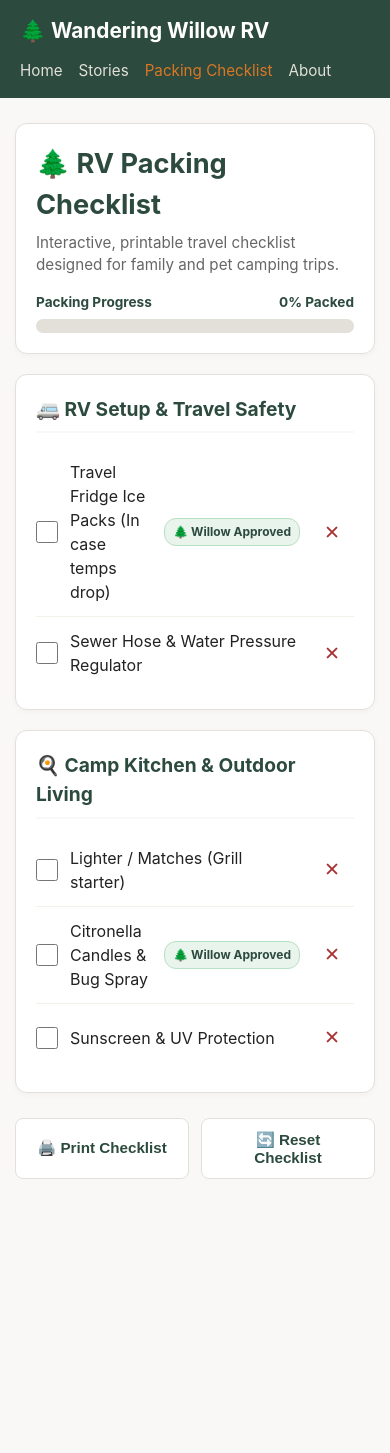
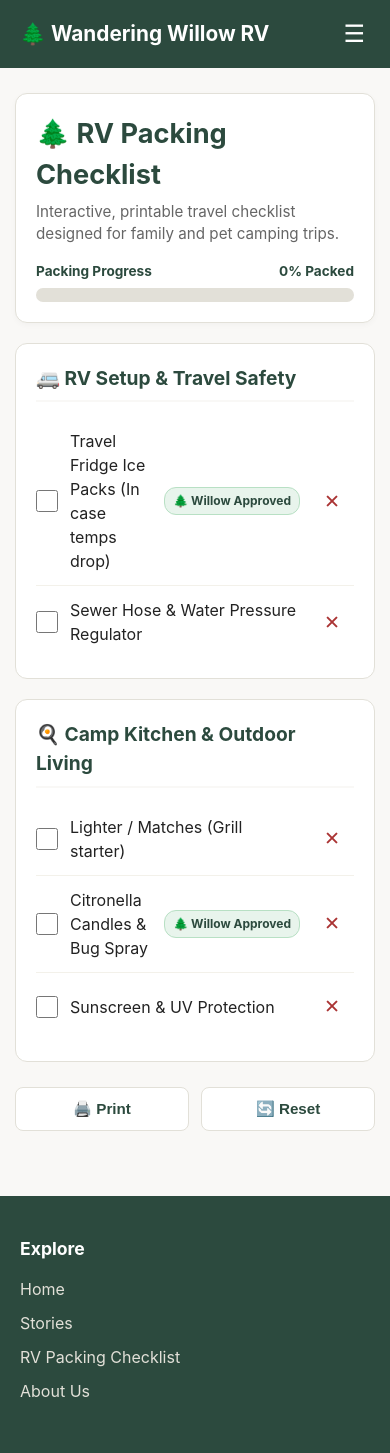
Before and after one commit to taylorj558/wanderingwillowrv, a plain HTML site: page checklist.html in a window 390 px wide. Before the commit the page ends 1204 px from the top, so only its background shows below. Drawn offline with Linux system fonts and the light colour scheme.

Commit message:
Update checklist.html

```diff
--- a/checklist.html
+++ b/checklist.html
@@ -21,6 +21,9 @@
       background-color: var(--bg-cream);
       color: var(--text-dark);
       line-height: 1.5;
+      display: flex;
+      flex-direction: column;
+      min-height: 100vh;
     }
 
     /* Site Navigation Header */
@@ -37,7 +40,6 @@
       justify-content: space-between;
       align-items: center;
       flex-wrap: wrap;
-      gap: 12px;
     }
 
     .brand-logo {
@@ -48,6 +50,17 @@
       display: flex;
       align-items: center;
       gap: 8px;
+    }
+
+    /* Mobile Nav Toggle */
+    .menu-toggle {
+      display: none;
+      background: none;
+      border: none;
+      color: white;
+      font-size: 1.5rem;
+      cursor: pointer;
+      padding: 5px;
     }
 
     .nav-links {
@@ -66,11 +79,28 @@
       color: var(--accent-amber);
     }
 
+    @media (max-width: 600px) {
+      .menu-toggle {
+        display: block;
+      }
+      .nav-links {
+        display: none;
+        width: 100%;
+        flex-direction: column;
+        gap: 12px;
+        padding-top: 15px;
+      }
+      .nav-links.show {
+        display: flex;
+      }
+    }
+
     /* App Container */
     .container {
       max-width: 800px;
       margin: 25px auto;
       padding: 0 15px;
+      flex: 1; /* Pushes footer to bottom */
     }
 
     /* Header Title Block */
@@ -83,16 +113,10 @@
       box-shadow: 0 2px 6px rgba(0,0,0,0.03);
     }
 
-    .title-row {
-      display: flex;
-      align-items: center;
-      gap: 10px;
-      margin-bottom: 6px;
-    }
-
     .title-row h1 {
       color: var(--primary-green);
       font-size: 1.7rem;
+      margin-bottom: 5px;
     }
 
     p.subtitle {
@@ -102,10 +126,7 @@
     }
 
     /* Progress Bar */
-    .progress-container {
-      margin-top: 15px;
-    }
-
+    .progress-container { margin-top: 15px; }
     .progress-labels {
       display: flex;
       justify-content: space-between;
@@ -114,14 +135,12 @@
       color: var(--primary-green);
       margin-bottom: 6px;
     }
-
     .progress-track {
       background-color: var(--border-gray);
       height: 14px;
       border-radius: 7px;
       overflow: hidden;
     }
-
     .progress-fill {
       background-color: var(--accent-amber);
       height: 100%;
@@ -136,7 +155,6 @@
       border: 1px solid var(--border-gray);
       padding: 20px;
       margin-bottom: 20px;
-      box-shadow: 0 2px 6px rgba(0,0,0,0.03);
     }
 
     .category-card h2 {
@@ -145,9 +163,6 @@
       margin-bottom: 15px;
       border-bottom: 2px solid var(--bg-cream);
       padding-bottom: 8px;
-      display: flex;
-      align-items: center;
-      gap: 8px;
     }
 
     /* Item Rows */
@@ -159,17 +174,8 @@
       border-bottom: 1px solid #F3F1EA;
       gap: 10px;
     }
-
-    .item-row:last-child {
-      border-bottom: none;
-    }
-
-    .item-left {
-      display: flex;
-      align-items: center;
-      gap: 12px;
-      flex: 1;
-    }
+    .item-row:last-child { border-bottom: none; }
+    .item-left { display: flex; align-items: center; gap: 12px; flex: 1; }
 
     input[type="checkbox"] {
       width: 22px;
@@ -179,16 +185,8 @@
       flex-shrink: 0;
     }
 
-    label {
-      font-size: 1rem;
-      cursor: pointer;
-      flex: 1;
-    }
-
-    label.packed {
-      text-decoration: line-through;
-      color: #888;
-    }
+    label { font-size: 1rem; cursor: pointer; flex: 1; }
+    label.packed { text-decoration: line-through; color: #888; }
 
     /* Willow Approved Badge */
     .badge-approved {
@@ -211,9 +209,6 @@
       padding: 6px 10px;
       min-width: 44px;
       min-height: 44px;
-      display: flex;
-      align-items: center;
-      justify-content: center;
     }
 
     /* Action Bar */
@@ -221,6 +216,7 @@
       display: flex;
       gap: 12px;
       margin-top: 25px;
+      margin-bottom: 40px;
     }
 
     .action-btn {
@@ -232,13 +228,41 @@
       font-size: 0.95rem;
       font-weight: bold;
       flex: 1;
-      text-align: center;
       color: var(--primary-green);
     }
 
-    .action-btn:hover {
-      border-color: var(--primary-green);
-      background-color: #F0F4F2;
+    /* Site Footer */
+    .site-footer {
+      background-color: var(--primary-green);
+      color: #E2E0D8;
+      padding: 40px 20px;
+      margin-top: auto;
+    }
+    .footer-container {
+      max-width: 900px;
+      margin: 0 auto;
+      display: flex;
+      flex-wrap: wrap;
+      gap: 30px;
+    }
+    .footer-col h3 {
+      color: white;
+      margin-bottom: 15px;
+      font-size: 1.1rem;
+    }
+    .footer-col ul {
+      list-style: none;
+    }
+    .footer-col ul li {
+      margin-bottom: 10px;
+    }
+    .footer-col ul a {
+      color: #E2E0D8;
+      text-decoration: none;
+      transition: color 0.2s;
+    }
+    .footer-col ul a:hover {
+      color: var(--accent-amber);
     }
   </style>
 </head>
@@ -247,10 +271,9 @@
   <!-- Site Navigation Header -->
   <header class="site-header">
     <div class="header-container">
-      <a href="index.html" class="brand-logo">
-        🌲 Wandering Willow RV
-      </a>
-      <ul class="nav-links">
+      <a href="index.html" class="brand-logo">🌲 Wandering Willow RV</a>
+      <button class="menu-toggle" id="menuToggle" aria-label="Toggle navigation">☰</button>
+      <ul class="nav-links" id="navLinks">
         <li><a href="index.html">Home</a></li>
         <li><a href="stories.html">Stories</a></li>
         <li><a href="checklist.html" class="active">Packing Checklist</a></li>
@@ -278,10 +301,8 @@
       </div>
     </div>
 
-    <!-- Category 1 -->
     <div class="category-card">
       <h2>🚐 RV Setup & Travel Safety</h2>
-
       <div class="item-row">
         <div class="item-left">
           <input type="checkbox" id="item-1" onchange="updateProgress()">
@@ -290,7 +311,6 @@
         <span class="badge-approved">🌲 Willow Approved</span>
         <button class="delete-btn" onclick="removeItem(this)">✕</button>
       </div>
-
       <div class="item-row">
         <div class="item-left">
           <input type="checkbox" id="item-2" onchange="updateProgress()">
@@ -300,10 +320,8 @@
       </div>
     </div>
 
-    <!-- Category 2 -->
     <div class="category-card">
       <h2>🍳 Camp Kitchen & Outdoor Living</h2>
-
       <div class="item-row">
         <div class="item-left">
           <input type="checkbox" id="item-3" onchange="updateProgress()">
@@ -311,7 +329,6 @@
         </div>
         <button class="delete-btn" onclick="removeItem(this)">✕</button>
       </div>
-
       <div class="item-row">
         <div class="item-left">
           <input type="checkbox" id="item-4" onchange="updateProgress()">
@@ -320,7 +337,6 @@
         <span class="badge-approved">🌲 Willow Approved</span>
         <button class="delete-btn" onclick="removeItem(this)">✕</button>
       </div>
-
       <div class="item-row">
         <div class="item-left">
           <input type="checkbox" id="item-5" onchange="updateProgress()">
@@ -330,14 +346,39 @@
       </div>
     </div>
 
-    <!-- Controls -->
     <div class="controls">
-      <button class="action-btn" onclick="window.print()">🖨️ Print Checklist</button>
-      <button class="action-btn" onclick="location.reload()">🔄 Reset Checklist</button>
+      <button class="action-btn" onclick="window.print()">🖨️ Print</button>
+      <button class="action-btn" onclick="location.reload()">🔄 Reset</button>
     </div>
   </div>
 
+  <!-- Site Footer -->
+  <footer class="site-footer">
+    <div class="footer-container">
+      <div class="footer-col">
+        <h3>Explore</h3>
+        <ul>
+          <li><a href="index.html">Home</a></li>
+          <li><a href="stories.html">Stories</a></li>
+          <li><a href="checklist.html">RV Packing Checklist</a></li>
+          <li><a href="about.html">About Us</a></li>
+        </ul>
+      </div>
+    </div>
+  </footer>
+
+  <!-- App Logic & Nav Toggle -->
   <script>
+    // Mobile Nav Toggle
+    const toggleBtn = document.getElementById('menuToggle');
+    const navLinks = document.getElementById('navLinks');
+    if (toggleBtn && navLinks) {
+      toggleBtn.addEventListener('click', () => {
+        navLinks.classList.toggle('show');
+      });
+    }
+
+    // Progress Bar Logic
     function updateProgress() {
       const checkboxes = document.querySelectorAll('input[type="checkbox"]');
       let checkedCount = 0;
@@ -359,6 +400,7 @@
       document.getElementById('progressText').innerText = percentage + '% Packed';
     }
 
+    // Delete Item Logic
     function removeItem(button) {
       const row = button.closest('.item-row');
       if (row) {
```
